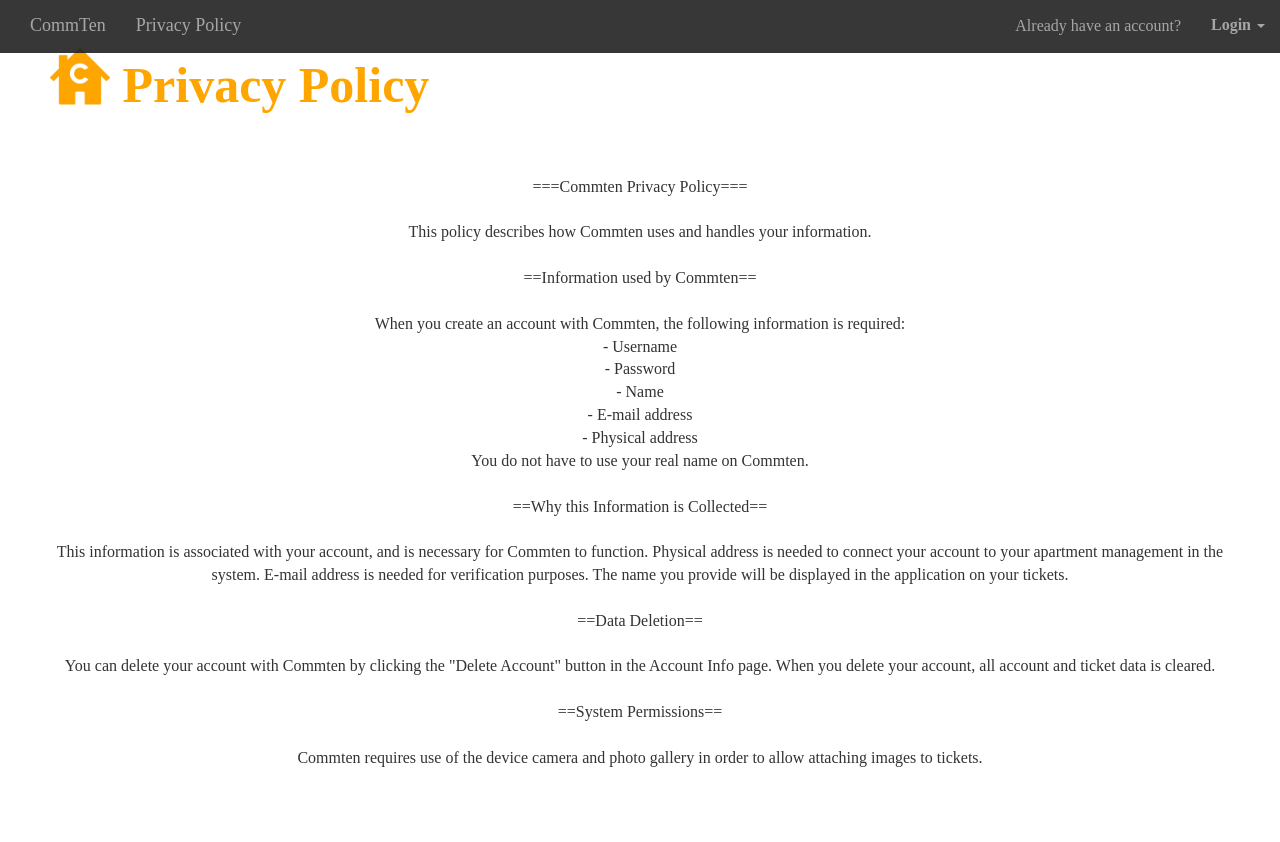
After one commit to lil2/commten, a Django app: page /privacy/ in a window 1280 px wide. The commit adds this page. Run offline with Django 3.2, Linux system fonts and the light colour scheme; some libraries are stand-ins or nearby versions.

Commit message:
whatever

```diff
--- a/commten/templates/commten/base.html
+++ b/commten/templates/commten/base.html
@@ -45,12 +45,13 @@
         <span class="icon-bar"></span>
       </button>
       <a class="navbar-brand" href="{% url 'home_page' %}">CommTen</a>
+      <a class="navbar-brand" href="{% url 'privacy' %}">Privacy Policy</a>
     </div>
     <div class="collapse navbar-collapse" id="myNavbar">
       {% if user.is_authenticated %}
       <ul class="nav navbar-nav">
         <li class="active"><a href="{% url 'home_page' %}">Home</a></li>
-        <li><a href="{% url 'NoticeBoard' %}">Notice Board</a></li>
+        <li><a href="{% url 'NoticeBoard' %}">NoticeBoard</a></li>
         <li><a href="{% url 'posts' %}">Tickets</a></li>
         <li><a href="{% url 'account_update' pk=user.id %}">Profile</a></li>
         <li><a href="#" id="login_user">Welcome, {{ user.username }}. Thanks for logging in.</a></li>
--- /dev/null
+++ b/commten/templates/commten/privacy.html
@@ -0,0 +1,46 @@
+{% extends 'commten/base.html' %}
+{% load staticfiles %}
+{% block content %}
+
+<!-- Index Page Full Screen Picture with Title  -->
+
+
+<div style="margin:50px; ">
+        <strong style="font-size:50px; color:orange;" class="pull-left"><img style="margin-top:-30px; width:60px; height:60px;" src="{% static 'img/commtenLogo.png' %}" ></img> Privacy Policy </strong><br/>
+        <br/>
+
+        <div style=" margin-top:80px; background-color:white ;>
+         <p style="font-size: 12;" align= "center">
+
+             ===Commten Privacy Policy=== <br/> <br/>
+
+             This policy describes how Commten uses and handles your information. <br/> <br/>
+
+             ==Information used by Commten== <br/> <br/>
+
+             When you create an account with Commten, the following information is required: <br/>
+             - Username <br/>
+             - Password <br/>
+             - Name <br/>
+             - E-mail address <br/>
+             - Physical address <br/>
+             You do not have to use your real name on Commten. <br/> <br/>
+
+             ==Why this Information is Collected== <br/> <br/>
+
+             This information is associated with your account, and is necessary for Commten to function. Physical address is needed to connect your account to your apartment management in the system. E-mail address is needed for verification purposes. The name you provide will be displayed in the application on your tickets.
+<br/> <br/>
+             ==Data Deletion==
+<br/> <br/>
+             You can delete your account with Commten by clicking the "Delete Account" button in the Account Info page. When you delete your account, all account and ticket data is cleared.
+<br/> <br/>
+             ==System Permissions==
+<br/> <br/>
+             Commten requires use of the device camera and photo gallery in order to allow attaching images to tickets.
+<br/> <br/>
+
+         </p>
+
+        </div>
+</div>
+{% endblock %}
--- a/commten/urls.py
+++ b/commten/urls.py
@@ -7,6 +7,7 @@ from django.contrib.auth.decorators import login_required
 urlpatterns = [
     url(r'^$', views.home_page, name='home_page'),
     url(r'^noticeboard/$', views.noticeboard_page, name='NoticeBoard'),
+    url(r'^privacy/$', views.privacy, name='privacy'),
     url(r'^login/$', views.login_view, name='login'),
     url(r'^logout/$', lambda request: logout(request, "/"), name='logout'),
     url(r'^signup/$', views.signup_view, name='signup'),
--- a/commten/views.py
+++ b/commten/views.py
@@ -28,6 +28,8 @@ User = get_user_model()
 def home_page(request):
     return render(request, 'commten/home.html')
 
+def privacy(request):
+    return render(request, 'commten/privacy.html')
 
 def noticeboard_page(request):
     return render(request, 'commten/NoticeBoard.html')
```
Also changed, not shown: media/app_logo.jpg (deleted), media/app_logo_lD649CP.jpg (deleted), media/reapir.jpg (deleted), media/reapir_3yqh6Er.jpg (deleted), media/reapir_lReihkq.jpg (deleted), media/tesla.jpg (deleted), media/tesla_ppoywmN.jpg (deleted), 1 other file.
